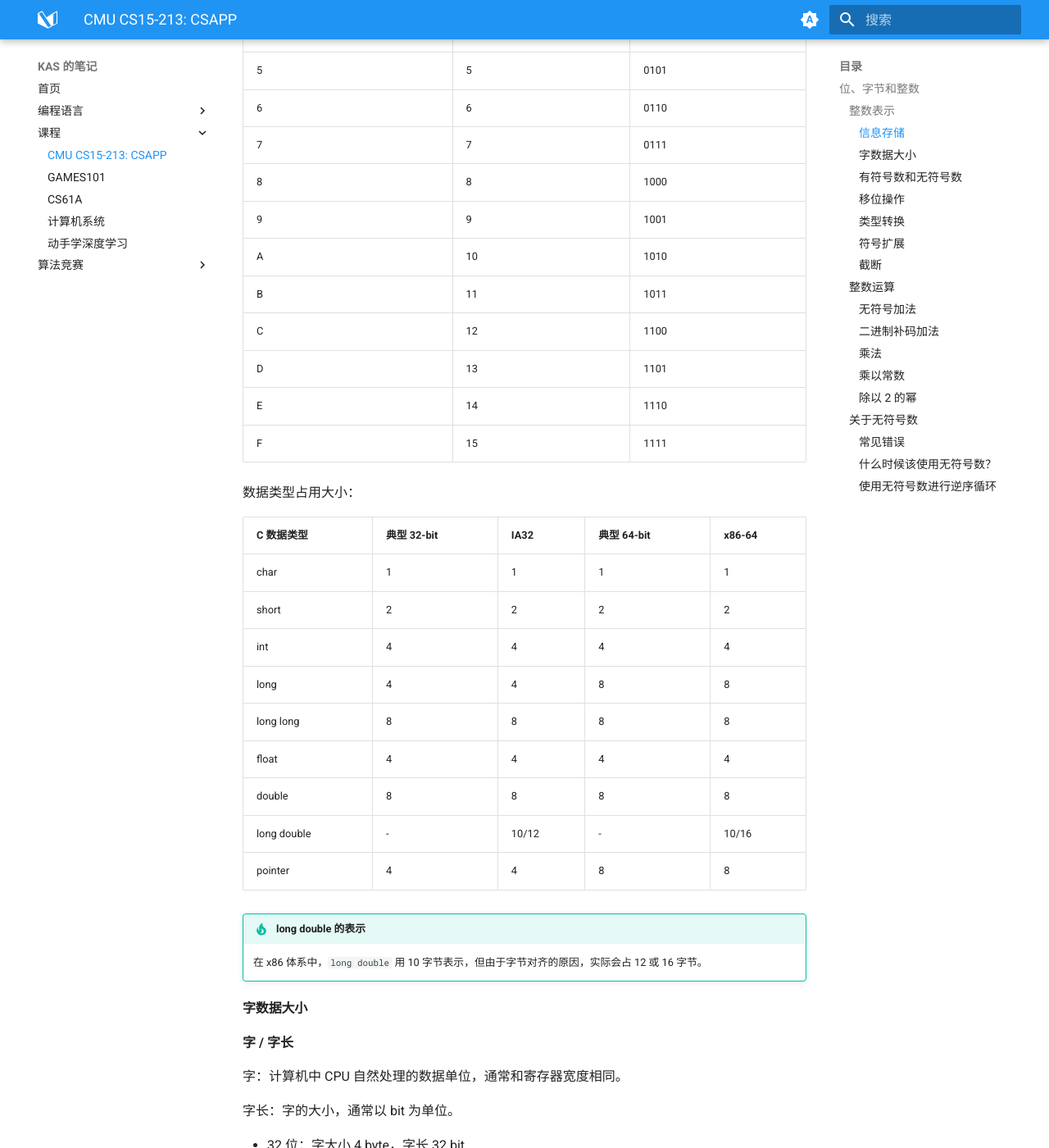
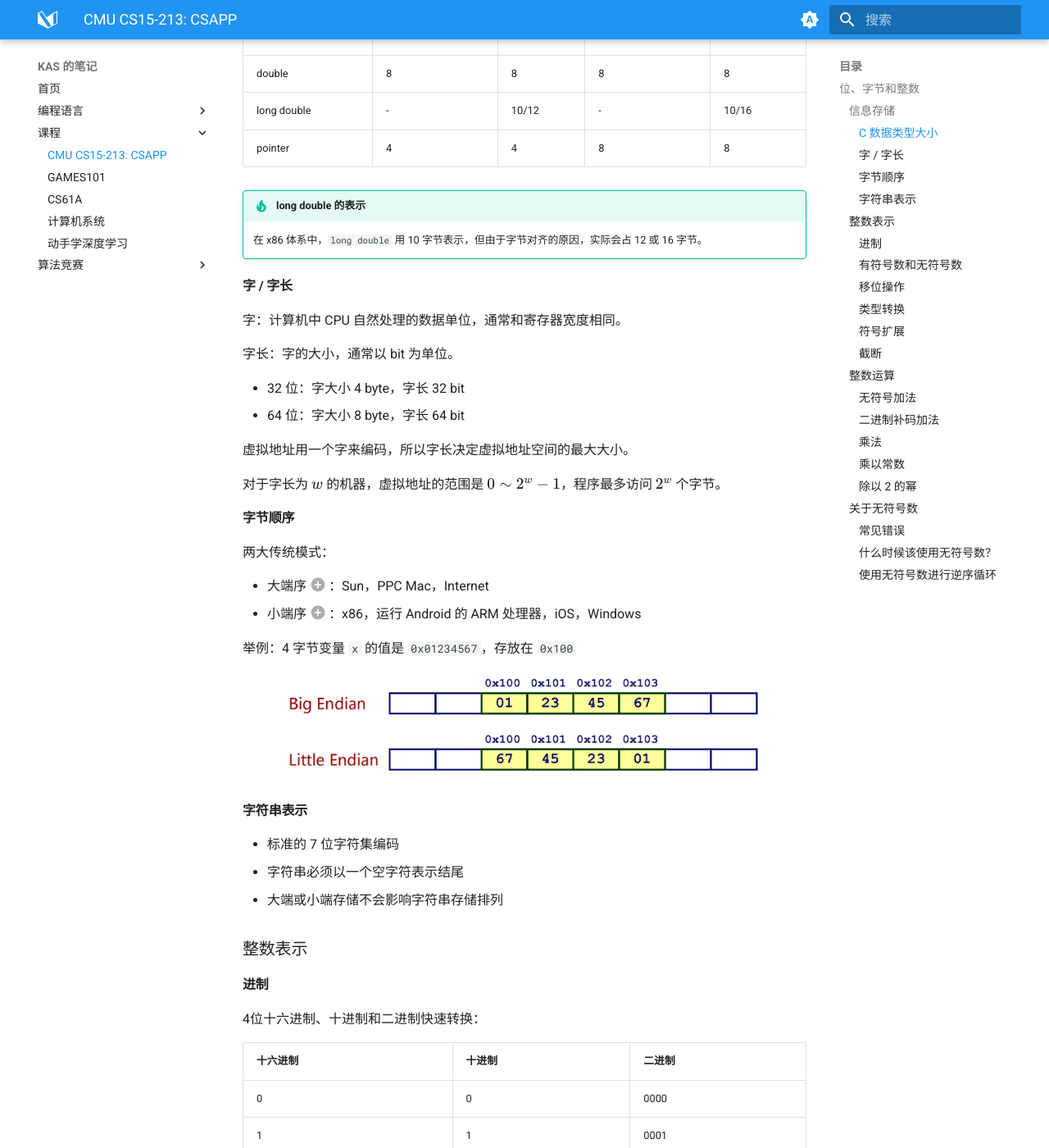
Before and after one commit to kas030/mkdocs-blog, an MkDocs documentation site: the page built from blog/docs/courses/cmu-cs15-213-csapp.md, in a window 1280 px wide and 1400 px high, scrolled down 610 px. Shown: the whole window at 82% size. Built offline with MkDocs 1.6.1 and Material for MkDocs 9.7.7, drawn with Linux system fonts in a browser that asks for light colours; some of the changed text lies outside the part shown.

Commit message:
docs: update cmu cs15-213

```diff
--- a/blog/docs/courses/cmu-cs15-213-csapp.md
+++ b/blog/docs/courses/cmu-cs15-213-csapp.md
@@ -8,9 +8,67 @@
 
 ## 位、字节和整数
 
+### 信息存储
+
+#### C 数据类型大小
+
+| C 数据类型  | 典型 32-bit | IA32  | 典型 64-bit | x86-64 |
+| ----------- | ----------- | ----- | ----------- | ------ |
+| char        | 1           | 1     | 1           | 1      |
+| short       | 2           | 2     | 2           | 2      |
+| int         | 4           | 4     | 4           | 4      |
+| long        | 4           | 4     | 8           | 8      |
+| long long   | 8           | 8     | 8           | 8      |
+| float       | 4           | 4     | 4           | 4      |
+| double      | 8           | 8     | 8           | 8      |
+| long double | -           | 10/12 | -           | 10/16  |
+| pointer     | 4           | 4     | 8           | 8      |
+
+!!! tip "long double 的表示"
+
+    在 x86 体系中，`long double` 用 10 字节表示，但由于字节对齐的原因，实际会占 12 或 16 字节。
+
+#### 字 / 字长
+
+字：计算机中 CPU 自然处理的数据单位，通常和寄存器宽度相同。
+
+字长：字的大小，通常以 bit 为单位。
+
+- 32 位：字大小 4 byte，字长 32 bit
+- 64 位：字大小 8 byte，字长 64 bit
+
+虚拟地址用一个字来编码，所以字长决定虚拟地址空间的最大大小。
+
+对于字长为 $w$ 的机器，虚拟地址的范围是 $0\sim 2^w-1$，程序最多访问 $2^w$ 个字节。
+
+#### 字节顺序
+
+两大传统模式：
+
+<div class="annotate" markdown>
+
+- 大端序(1)：Sun，PPC Mac，Internet
+- 小端序(2)：x86，运行 Android 的 ARM 处理器，iOS，Windows
+
+</div>
+
+1. 大端序：高位字节占据低地址
+2. 小端序：低位字节占据低地址
+
+举例：4 字节变量 `x` 的值是 `0x01234567`，存放在 `0x100`
+
+![img](./cmu-cs15-213-csappp-assets/img/big-little-endian.png){ width="600" }
+{.center-img}
+
+#### 字符串表示
+
+- 标准的 7 位字符集编码
+- 字符串必须以一个空字符表示结尾
+- 大端或小端存储不会影响字符串存储排列
+
 ### 整数表示
 
-#### 信息存储
+#### 进制
 
 4位十六进制、十进制和二进制快速转换：
 
@@ -32,39 +90,6 @@
 | D        | 13     | 1101   |
 | E        | 14     | 1110   |
 | F        | 15     | 1111   |
-
-数据类型占用大小：
-
-| C 数据类型  | 典型 32-bit | IA32  | 典型 64-bit | x86-64 |
-| ----------- | ----------- | ----- | ----------- | ------ |
-| char        | 1           | 1     | 1           | 1      |
-| short       | 2           | 2     | 2           | 2      |
-| int         | 4           | 4     | 4           | 4      |
-| long        | 4           | 4     | 8           | 8      |
-| long long   | 8           | 8     | 8           | 8      |
-| float       | 4           | 4     | 4           | 4      |
-| double      | 8           | 8     | 8           | 8      |
-| long double | -           | 10/12 | -           | 10/16  |
-| pointer     | 4           | 4     | 8           | 8      |
-
-!!! tip "long double 的表示"
-
-    在 x86 体系中，`long double` 用 10 字节表示，但由于字节对齐的原因，实际会占 12 或 16 字节。
-
-#### 字数据大小
-
-**字 / 字长**
-
-字：计算机中 CPU 自然处理的数据单位，通常和寄存器宽度相同。
-
-字长：字的大小，通常以 bit 为单位。
-
-- 32 位：字大小 4 byte，字长 32 bit
-- 64 位：字大小 8 byte，字长 64 bit
-
-虚拟地址用一个字来编码，所以字长决定虚拟地址空间的最大大小。
-
-对于字长为 $w$ 的机器，虚拟地址的范围是 $0\sim 2^w-1$，程序最多访问 $2^w$ 个字节。
 
 #### 有符号数和无符号数
 
```
Also changed, not shown: blog/docs/courses/cmu-cs15-213-csappp-assets/img/big-little-endian.png (added).
